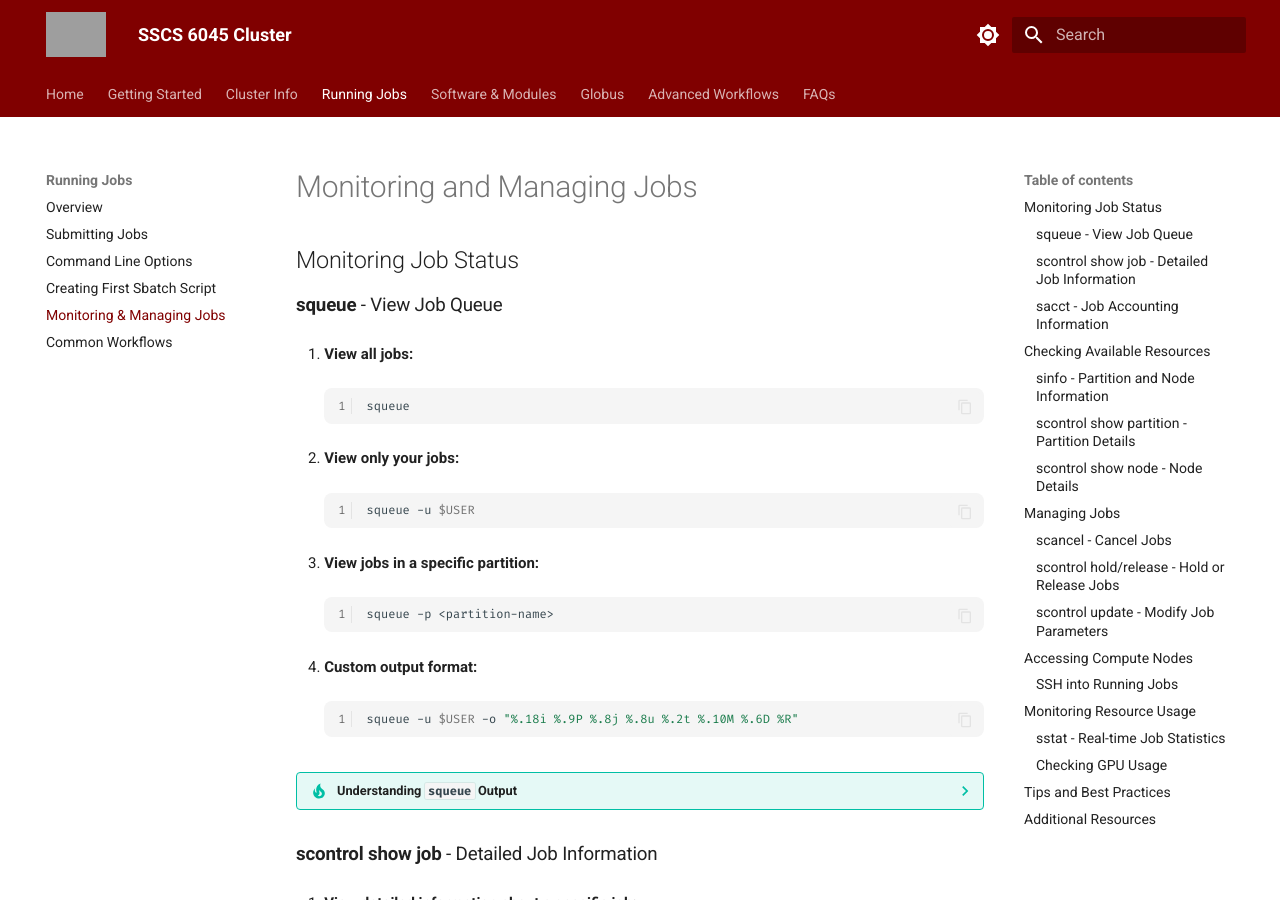
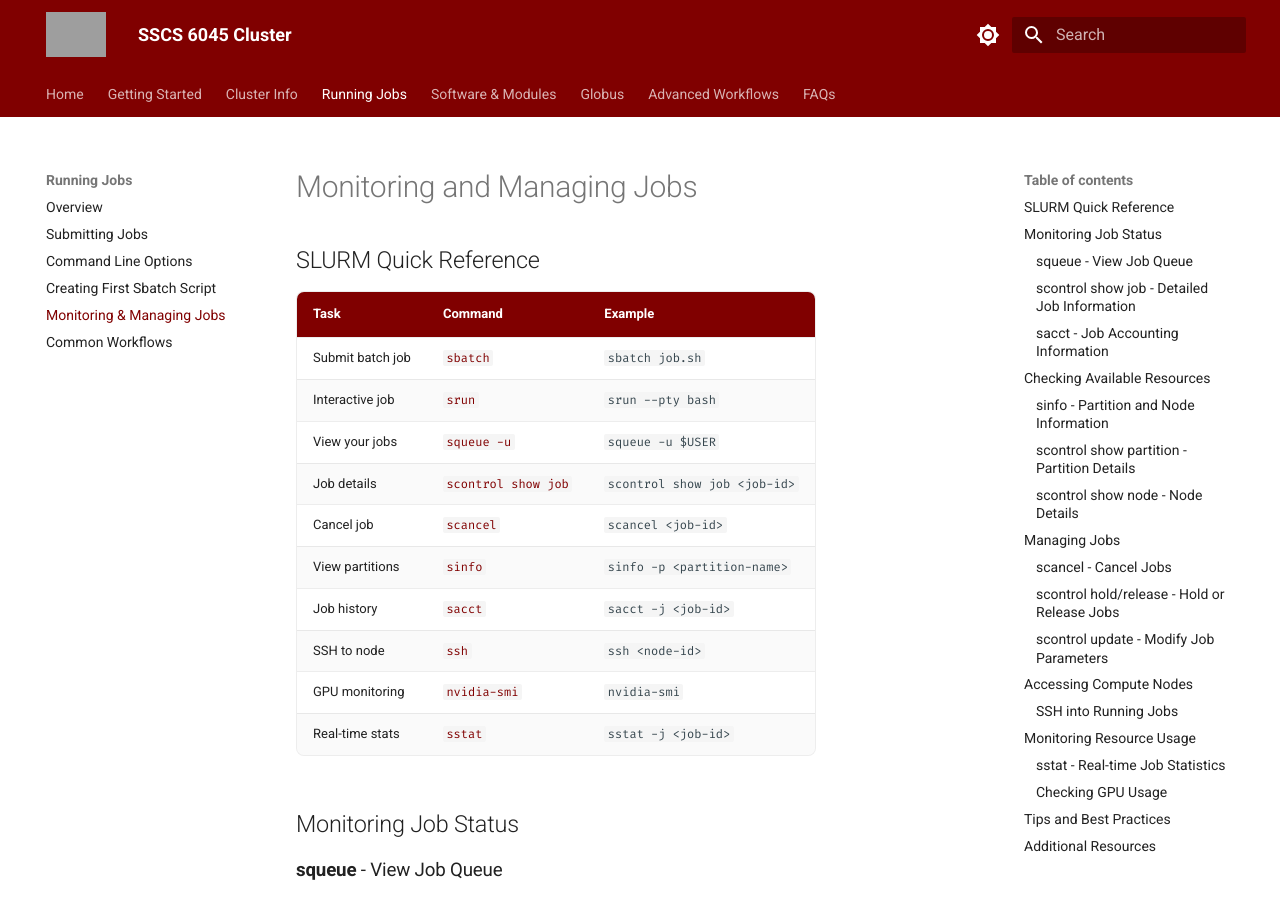
Before and after one commit to uchicago-ssd-sscs/hpc-docs, an MkDocs documentation site: the page built from docs/jobs/monitoring-and-managing-jobs.md, in a window 1280 px wide and 900 px high. Built offline with MkDocs 1.6.1 and Material for MkDocs 9.7.7, drawn with Linux system fonts in a browser that asks for light colours; some of the changed text lies outside the part shown; grey boxes are pictures that could not be loaded.

Commit message:
Positioned Slurm Reference Table to the top of the Page [TBD]

```diff
--- a/docs/jobs/monitoring-and-managing-jobs.md
+++ b/docs/jobs/monitoring-and-managing-jobs.md
@@ -1,4 +1,19 @@
 # Monitoring and Managing Jobs
+
+## SLURM Quick Reference
+
+| Task | Command | Example |
+|------|---------|---------|
+| Submit batch job | [`sbatch`](./../submitting-jobs/#sbatch) | `sbatch job.sh` |
+| Interactive job | [`srun`](./../submitting-jobs/#srun) | `srun --pty bash` |
+| View your jobs | [`squeue -u`](./../monitoring-and-managing-jobs/#squeue-view-job-queue) | `squeue -u $USER` |
+| Job details | [`scontrol show job`](./../monitoring-and-managing-jobs/#scontrol-show-job-detailed-job-information) | `scontrol show job <job-id>` |
+| Cancel job | [`scancel`](./../monitoring-and-managing-jobs/#scancel-cancel-jobs) | `scancel <job-id>` |
+| View partitions | [`sinfo`](./../monitoring-and-managing-jobs/#sinfo-partition-and-node-information) | `sinfo -p <partition-name>` |
+| Job history | [`sacct`](./../monitoring-and-managing-jobs/#sacct-job-accounting-information) | `sacct -j <job-id>` |
+| SSH to node | [`ssh`](./../monitoring-and-managing-jobs/#ssh-into-running-jobs) | `ssh <node-id>` |
+| GPU monitoring | [`nvidia-smi`](./../monitoring-and-managing-jobs/#checking-gpu-usage) | `nvidia-smi` |
+| Real-time stats | [`sstat`](./../monitoring-and-managing-jobs/#sstat-real-time-job-statistics) | `sstat -j <job-id>` |
 
 ## Monitoring Job Status
 
```
Also changed, not shown: other parts of docs/jobs/monitoring-and-managing-jobs.md (+1 -1 lines).
